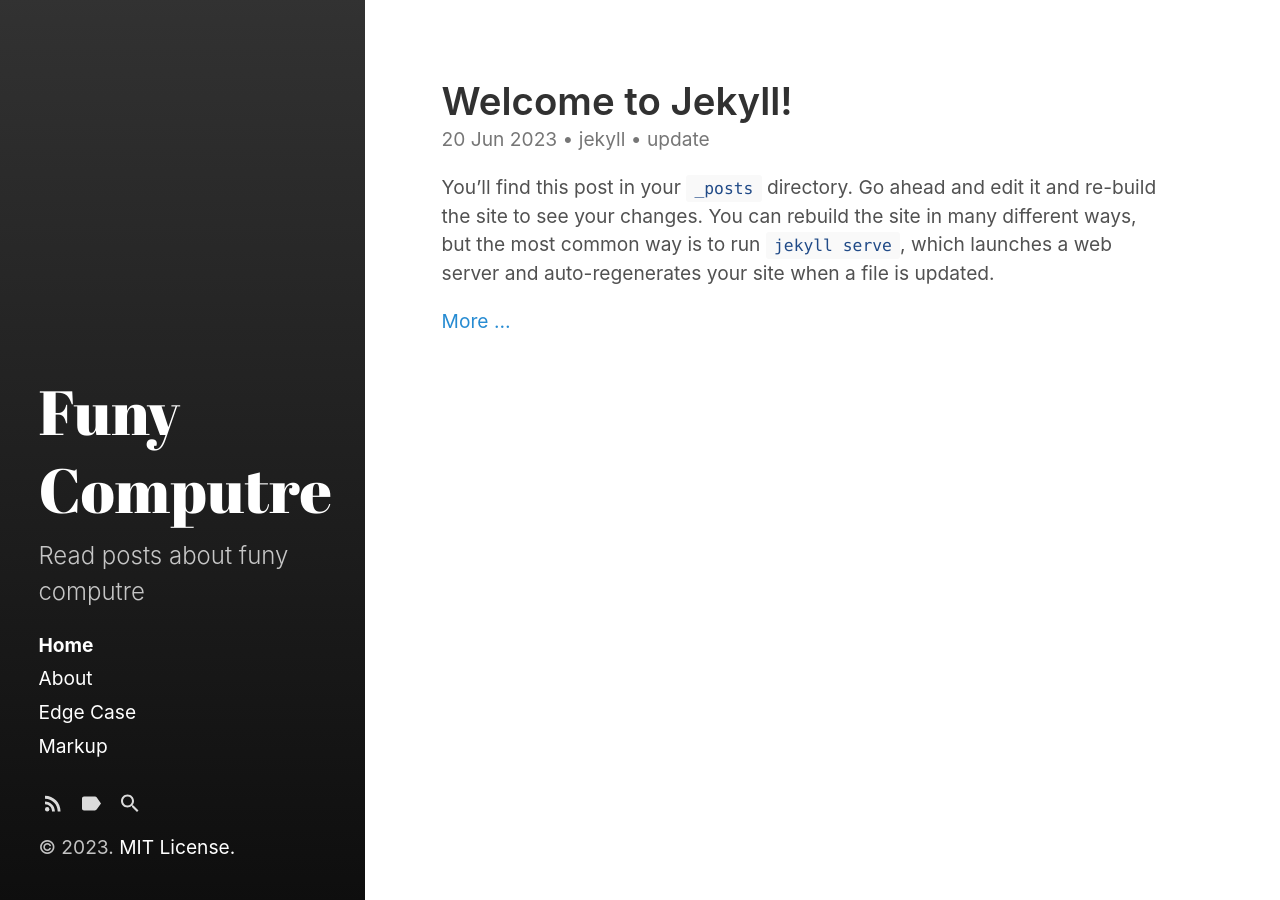
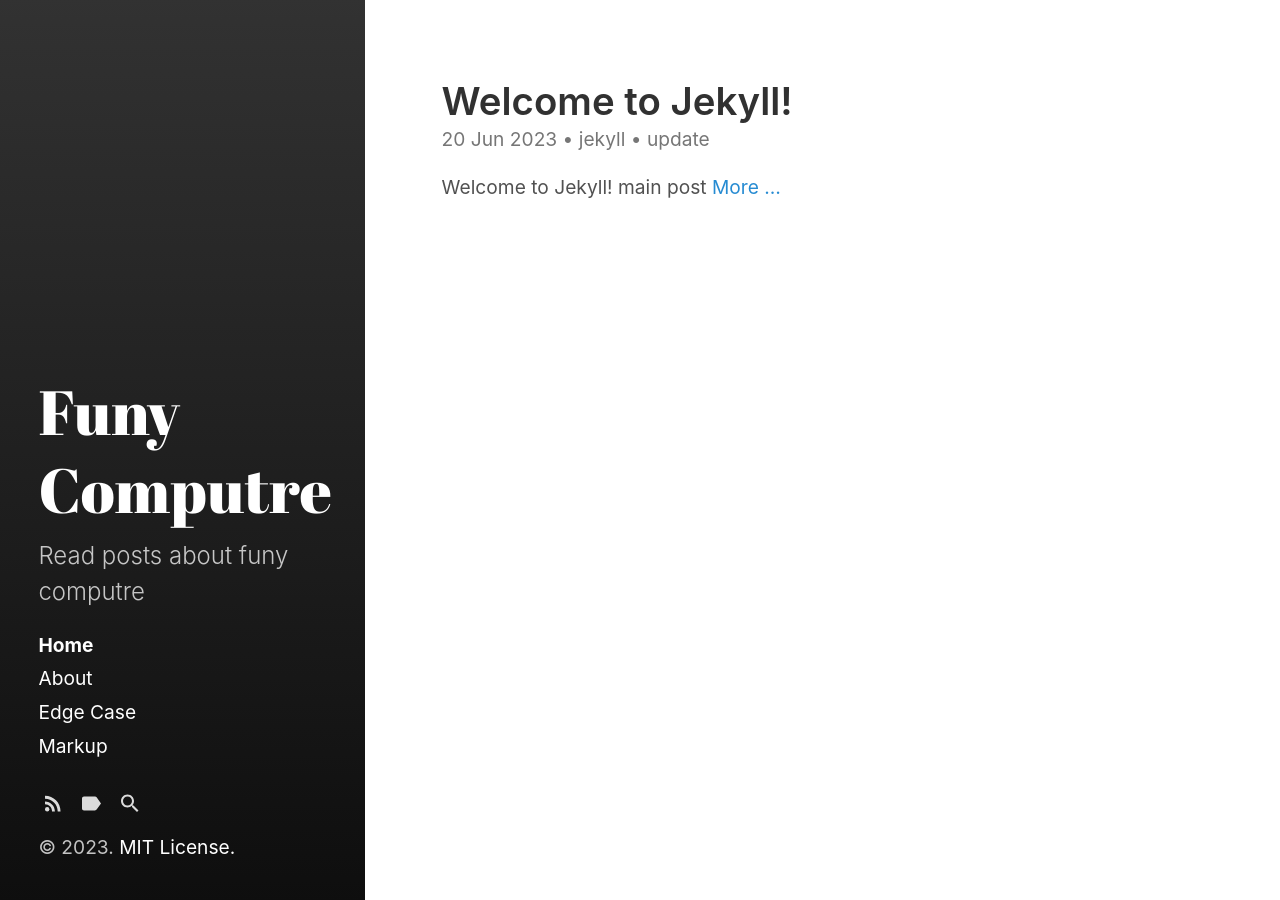
Before and after one commit to realModusOperandi/realmodusoperandi.github.io, a Jekyll site: the page built from index.html, in a window 1280 px wide. Built offline with Jekyll 4.4.1, drawn with Linux system fonts in a browser that asks for light colours; the list of posts is cut into pages by our own code.

Commit message:
Try an excerpt

```diff
--- a/_posts/2023-06-20-welcome-to-jekyll.markdown
+++ b/_posts/2023-06-20-welcome-to-jekyll.markdown
@@ -1,6 +1,7 @@
 ---
 layout: post
 title:  "Welcome to Jekyll!"
+excerpt: "Welcome to Jekyll! main post"
 date:   2023-06-20 15:25:09 -0500
 categories: jekyll update
 ---
```
